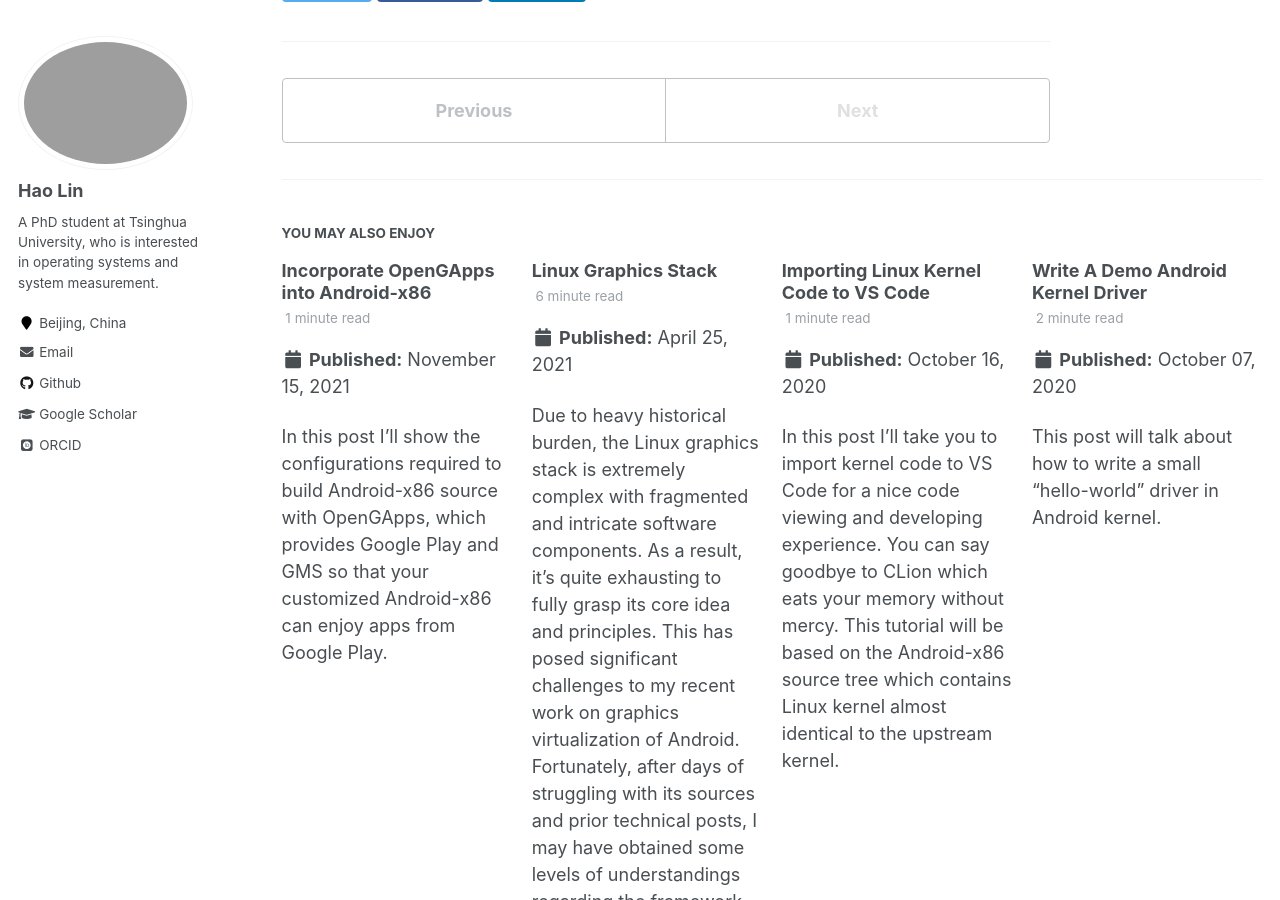
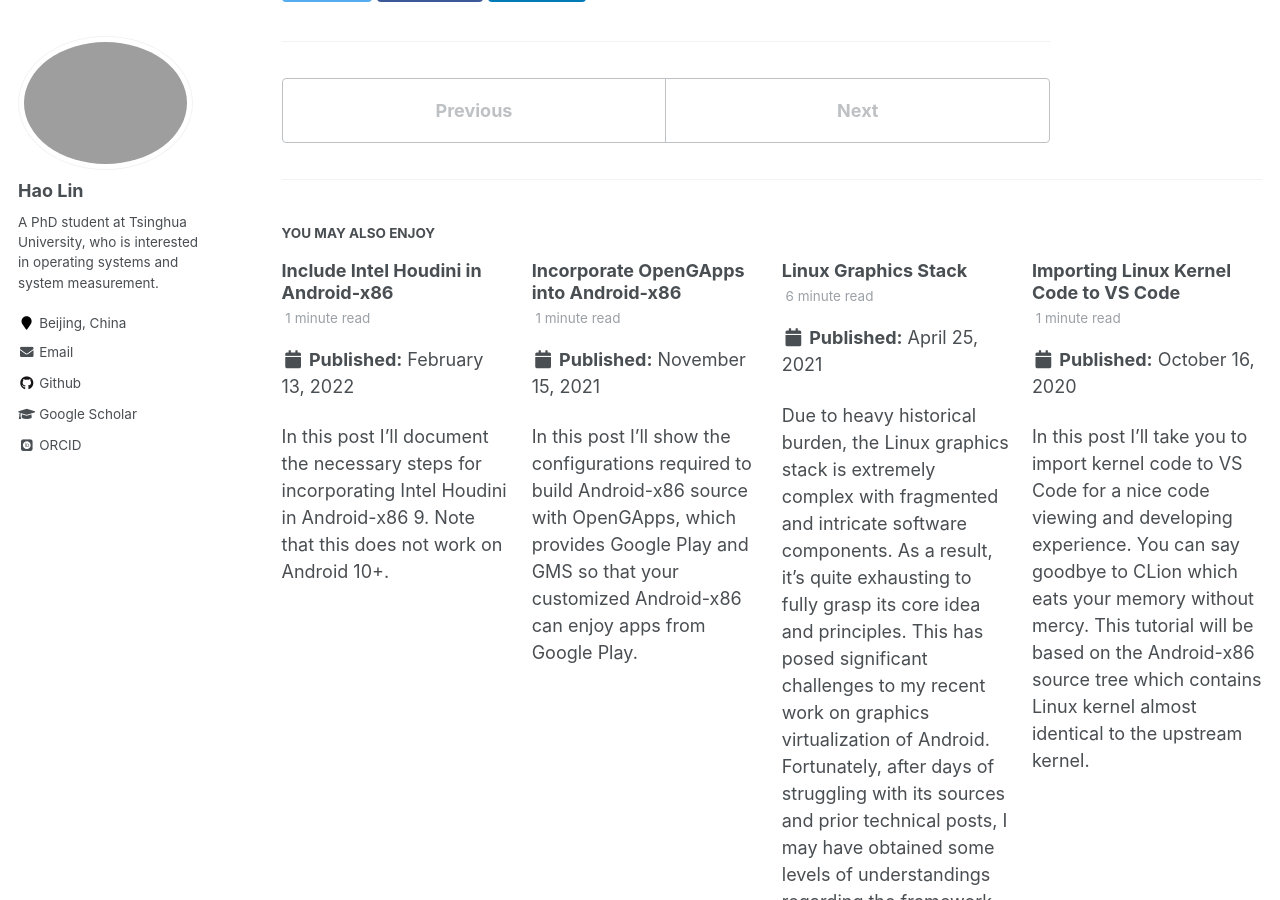
Before and after one commit to andylin-hao/andylin-hao.github.io, a Jekyll site: the page built from _posts/2021-11-18-Modify-Board-Info.md, in a window 1280 px wide and 900 px high, scrolled down 1626 px. Built offline with Jekyll 4.4.1, drawn with Linux system fonts in a browser that asks for light colours; some web fonts are replaced; part of the change alters nothing that is shown; some of the changed text lies outside the part shown.

Commit message:
Update houdini post

````diff
--- a/_posts/2021-11-18-Modify-Board-Info.md
+++ b/_posts/2021-11-18-Modify-Board-Info.md
@@ -10,11 +10,11 @@ In this post I'll introduce how to make your Android-x86 more like a real device
 
 1) Modify the device information part of `init_misc` at `device/generic/common/init.sh` to the following.
 
-```shell
-    setprop ro.product.manufacturer "samsung"
-	setprop ro.product.model "SM-G988N"
-	setprop ro.serialno "15c4e1ebc491"
-```
+  ```shell
+  setprop ro.product.manufacturer "samsung"
+  setprop ro.product.model "SM-G988N"
+  setprop ro.serialno "15c4e1ebc491"
+  ```
 
 2) Modify the `on fs` part at `device/generic/common/init_x86.rc` to `mount_all /fstab.android_x86_64`.
 
@@ -24,7 +24,7 @@ In this post I'll introduce how to make your Android-x86 more like a real device
 
 5) Make the same modification to `system/core/rootdir/init.rc`.
 
-* Modify the following parameters at `build/tools/buildinfo.sh`.
+6) Modify the following parameters at `build/tools/buildinfo.sh`.
 
   ```shell
   echo "ro.product.model=SM-G988N"
@@ -33,22 +33,22 @@ In this post I'll introduce how to make your Android-x86 more like a real device
   echo "ro.product.device=z3q"
   ```
 
-* Modify `build/tools/vendor_buildinfo.sh` to the following.
+7) Modify `build/tools/vendor_buildinfo.sh` to the following.
 
-```shell
-#!/bin/bash
+  ```shell
+  #!/bin/bash
 
-echo "# begin build properties"
-echo "# autogenerated by vendor_buildinfo.sh"
+  echo "# begin build properties"
+  echo "# autogenerated by vendor_buildinfo.sh"
 
-echo "ro.product.board=SM-G988N"
-echo "ro.board.platform=exynos9"
+  echo "ro.product.board=SM-G988N"
+  echo "ro.board.platform=exynos9"
 
-echo "ro.product.vendor.manufacturer=samsung"
-echo "ro.product.vendor.model=SM-G988N"
-echo "ro.product.vendor.brand=samsung"
-echo "ro.product.vendor.name=SM-G988N"
-echo "ro.product.vendor.device=SM-G988N"
+  echo "ro.product.vendor.manufacturer=samsung"
+  echo "ro.product.vendor.model=SM-G988N"
+  echo "ro.product.vendor.brand=samsung"
+  echo "ro.product.vendor.name=SM-G988N"
+  echo "ro.product.vendor.device=SM-G988N"
 
-echo "# end build properties"
-```
+  echo "# end build properties"
+  ```
--- /dev/null
+++ b/_posts/2022-02-13-Intel-Houdini.md
@@ -0,0 +1,80 @@
+---
+title: Include Intel Houdini in Android-x86
+date: 2022-02-13
+permalink: /posts/houdini-x86
+tags:
+    - Android-x86
+    - Intel Houdini
+---
+
+In this post I'll document the necessary steps for incorporating Intel Houdini in Android-x86 9. Note that this does not work on Android 10+.
+
+Prior methods of `enable_nativebridge` no longer works on Android 8+ of Android-x86 due to missing libraries for downloads. Fortunately, [BlissOS](https://github.com/BlissRoms-x86/android_vendor_google_chromeos-x86) has provided an alternative solution by extracting the Houdini libraries from ChromeOS. Here's how it's done.
+
+1) Create a `vendor/google` folder at the root directory if necessary, and run `git clone https://github.com/BlissRoms-x86/android_vendor_google_chromeos-x86 vendor/google/chromeos-x86`
+
+2) Add the following to `device/generic/common/BoardConfig.mk`.
+
+  ```makefile
+  BOARD_SEPOLICY_DIRS += vendor/google/chromeos-x86/sepolicy
+  -include vendor/google/chromeos-x86/board/native_bridge_arm_on_x86.mk
+  ```
+
+3) Remove the `hal_drm_widevine.te` file at `device/generic/common/sepolicy/nonplat`.
+
+4) Add the following to `device/generic/common/device.mk`.
+
+  ```makefile
+  $(call inherit-product-if-exists, vendor/google/chromeos-x86/target/houdini.mk)
+  $(call inherit-product-if-exists, vendor/google/chromeos-x86/target/native_bridge_arm_on_x86.mk)
+  $(call inherit-product-if-exists, vendor/google/chromeos-x86/target/widevine.mk)
+  ```
+
+5) Modify `device/generic/common/nativebridge/nativebridge.mk` to the following.
+
+  ```makefile
+  #
+  # Copyright (C) 2015 The Android-x86 Open Source Project
+  #
+  # Licensed under the GNU General Public License Version 2 or later.
+  # You may not use this file except in compliance with the License.
+  # You may obtain a copy of the License at
+  #
+  #      http://www.gnu.org/licenses/gpl.html
+  #
+
+  # Enable native bridge
+  WITH_NATIVE_BRIDGE := true
+
+  # Native Bridge ABI List
+  NATIVE_BRIDGE_ABI_LIST_32_BIT := armeabi-v7a armeabi
+  NATIVE_BRIDGE_ABI_LIST_64_BIT := arm64-v8a
+  NATIVE_BRIDGE_ABI_LIST := x86_64 x86 arm64-v8a
+
+  LOCAL_SRC_FILES := bin/enable_nativebridge
+
+  PRODUCT_COPY_FILES := $(foreach f,$(LOCAL_SRC_FILES),$(LOCAL_PATH)/$(f):system/$(f)) \
+      $(LOCAL_PATH)/OEMBlackList:$(TARGET_COPY_OUT_VENDOR)/etc/misc/.OEMBlackList \
+      $(LOCAL_PATH)/OEMWhiteList:$(TARGET_COPY_OUT_VENDOR)/etc/misc/.OEMWhiteList \
+      $(LOCAL_PATH)/ThirdPartySO:$(TARGET_COPY_OUT_VENDOR)/etc/misc/.ThirdPartySO \
+
+  PRODUCT_PROPERTY_OVERRIDES := \
+      ro.dalvik.vm.isa.arm=x86 \
+      ro.enable.native.bridge.exec=1 \
+
+  # ifeq ($(TARGET_SUPPORTS_64_BIT_APPS),true)
+  PRODUCT_PROPERTY_OVERRIDES += \
+      ro.dalvik.vm.isa.arm64=x86_64 \
+      ro.enable.native.bridge.exec64=1
+  # endif
+
+  PRODUCT_PROPERTY_OVERRIDES := ro.dalvik.vm.native.bridge=libhoudini.so
+
+  # ifneq ($(HOUDINI_PREINSTALL),intel)
+  # PRODUCT_DEFAULT_PROPERTY_OVERRIDES := ro.dalvik.vm.native.bridge=libnb.so
+
+  # PRODUCT_PACKAGES := libnb
+  # endif
+
+  $(call inherit-product-if-exists,vendor/intel/houdini/houdini.mk)
+  ```
````
